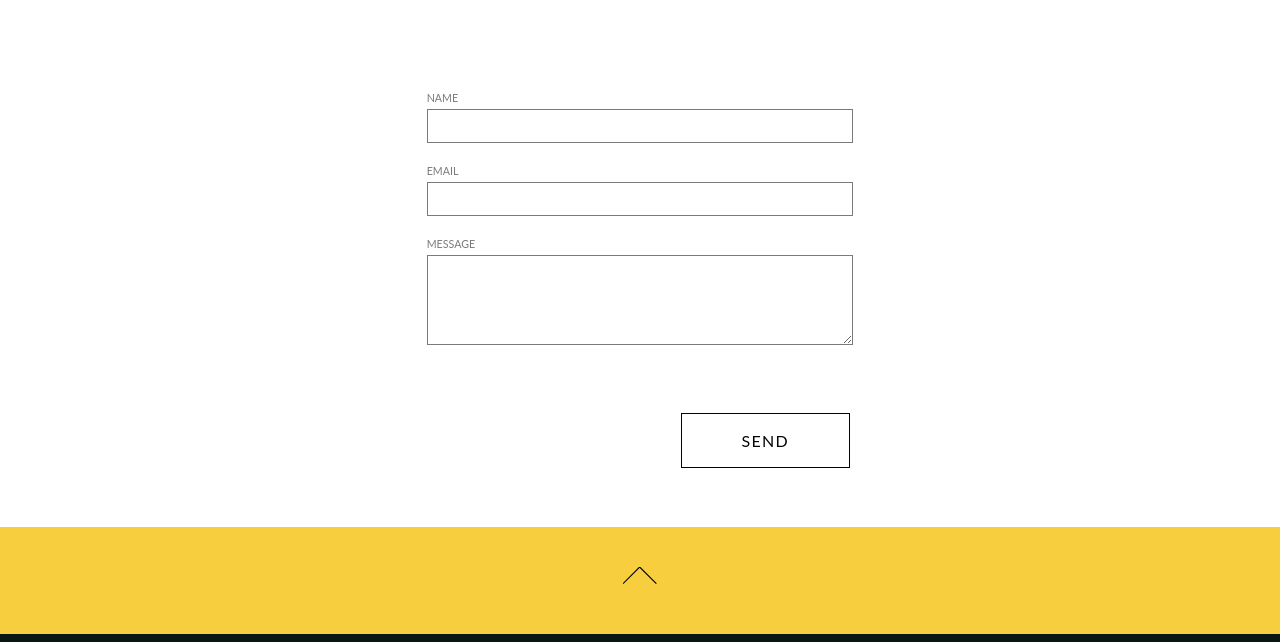
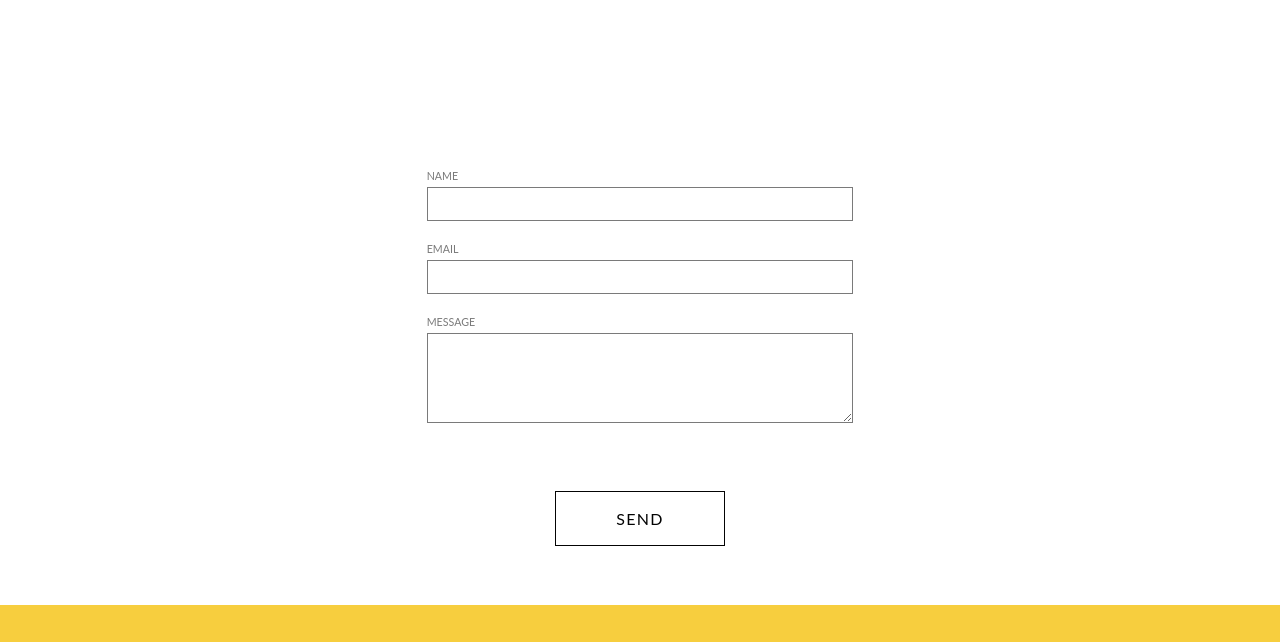
Before and after one commit to YUKI-bot19/por-tut, a plain HTML site: page index.html in a window 1280 px wide. Shown: the part 3075-3717 px from the top of the page. Drawn offline with Linux system fonts and the light colour scheme.

Commit message:
修正済みです

```diff
--- a/css/styles.css
+++ b/css/styles.css
@@ -497,7 +497,8 @@ textarea {
 }
 
 .c-submit-area {
-  text-align: right;
+  position: relative;
+  text-align: center;
 }
 
 .c-submit__hover {
@@ -669,6 +670,12 @@ textarea {
   padding: 42px 90px;
   font-size: 16px;
   letter-spacing: 0.08em;
+}
+
+.g-recaptcha {
+  width: 304px;
+  height: 78px;
+  margin: 0 auto;
 }
 
 .u-visuallyHidden {
```
